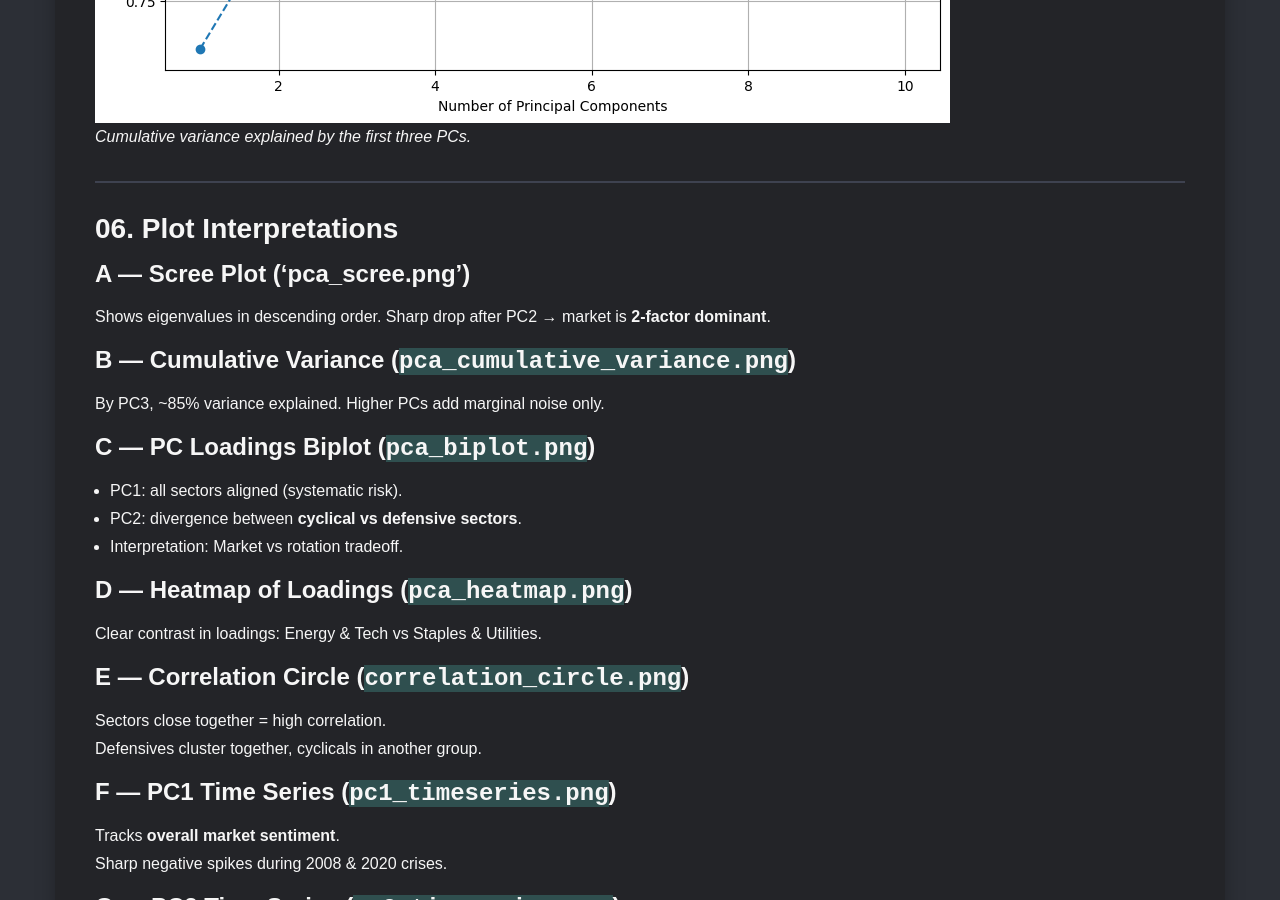
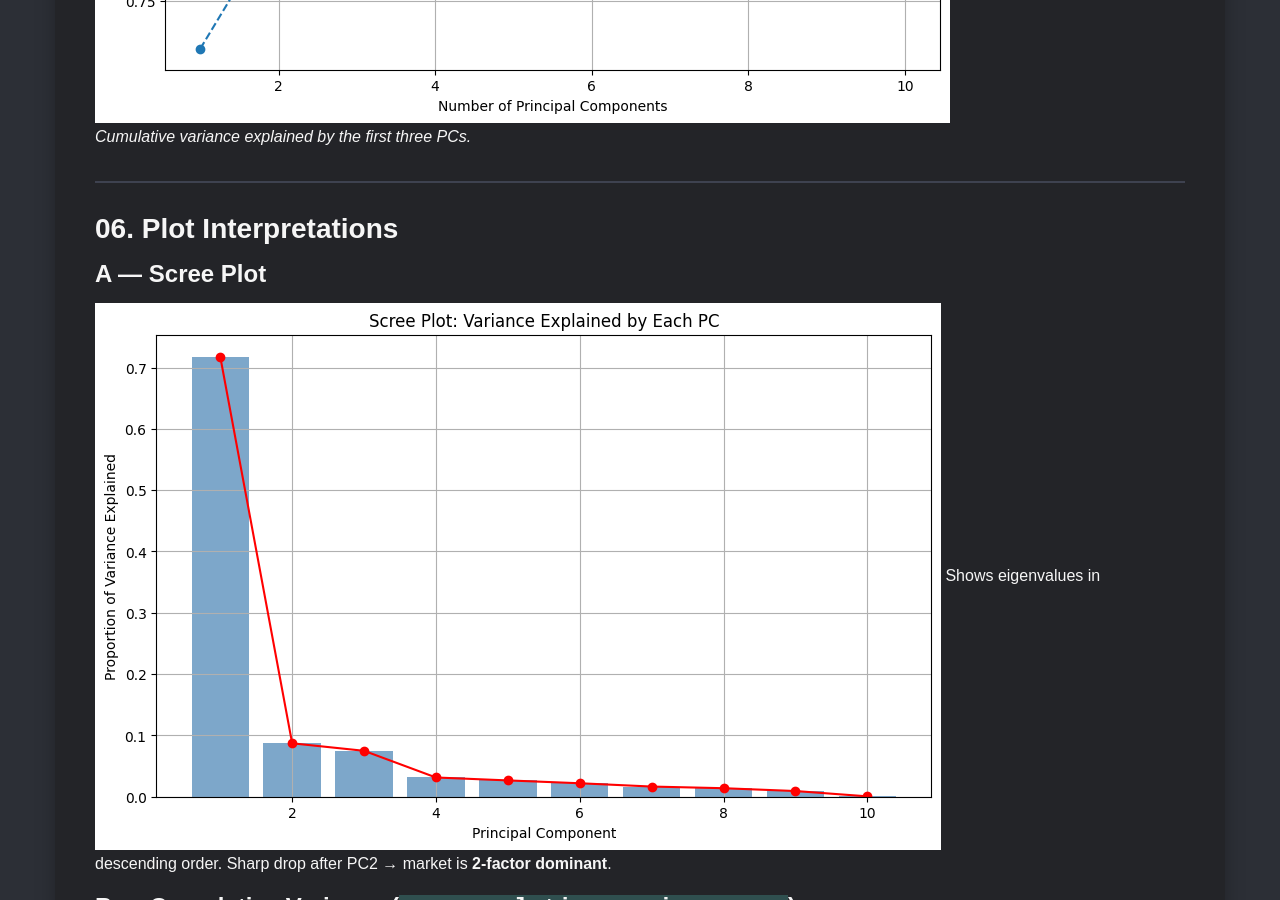
Before and after one commit to BaberFaisal/Faisal_Baber.github.io, a Jekyll site: the page built from _posts/2025-08-30-Unveiling.md, in a window 1280 px wide and 900 px high, scrolled down 5043 px. Built offline with Jekyll 4.4.1, drawn with Linux system fonts in a browser that asks for light colours; nearby versions of some CDN libraries; some web fonts are replaced.

Commit message:
2025-08-30-Unveiling.md

```diff
--- a/_posts/2025-08-30-Unveiling.md
+++ b/_posts/2025-08-30-Unveiling.md
@@ -122,7 +122,8 @@ Cumulative: **85%+ of sector return variance explained by first 3 PCs**.
 
 ## 06. Plot Interpretations
 
-### A — Scree Plot ('pca_scree.png')
+### A — Scree Plot
+![Scree Plot](/img/posts/pca_scree.png)
 Shows eigenvalues in descending order. Sharp drop after PC2 → market is **2-factor dominant**.
 
 ### B — Cumulative Variance (`pca_cumulative_variance.png`)
```
